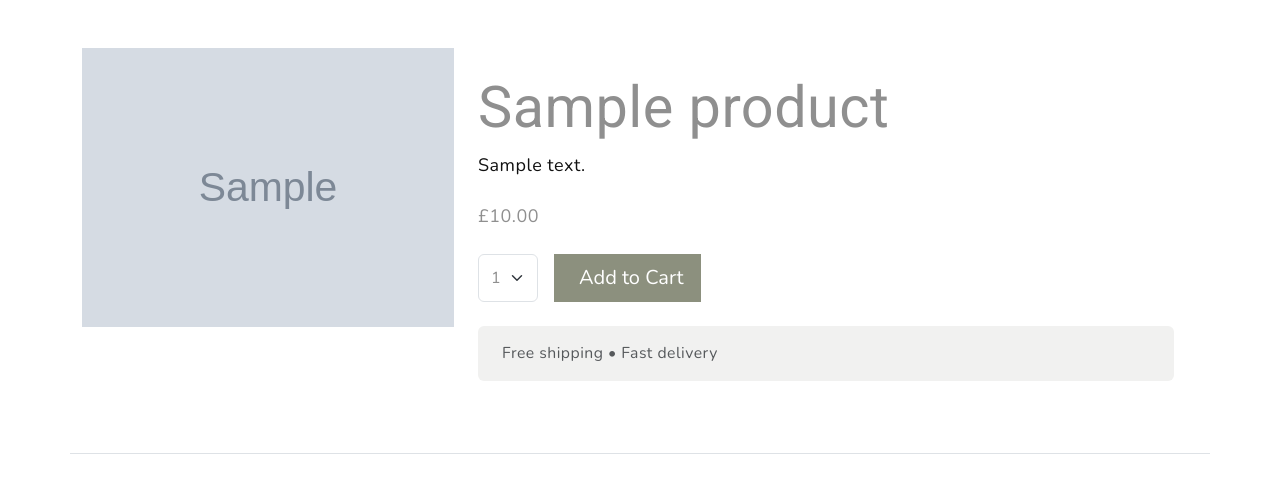
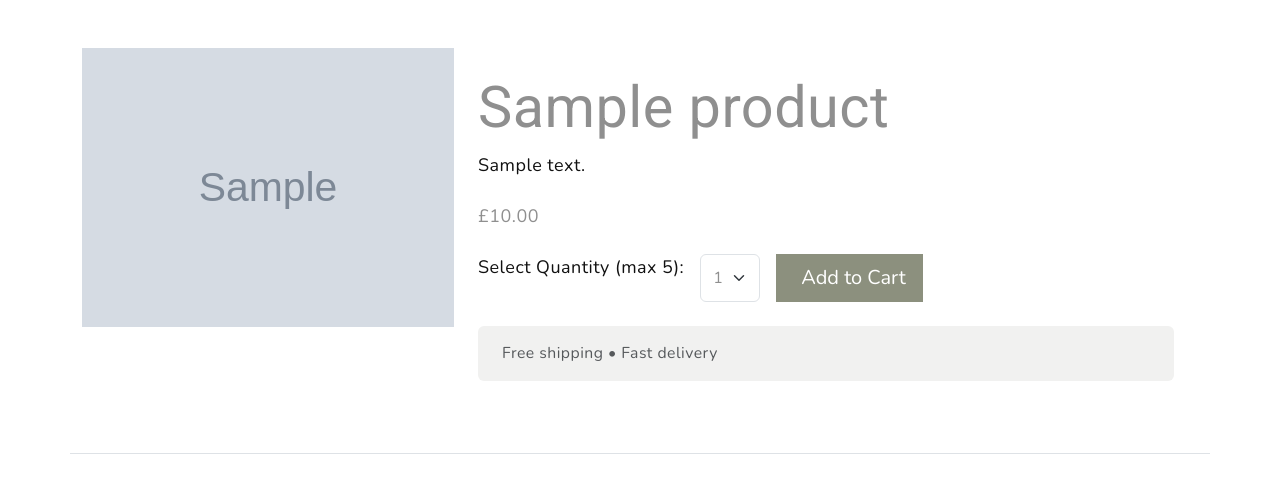
Before and after one commit to JaimieHemmings/eevee-emporium, a Django app: a page that uses store/templates/product.html in a window 1280 px wide. Shown: the part 74-575 px from the top of the page. Run offline with Django 5.2, Linux system fonts and the light colour scheme; tables that the repository leaves empty hold one stand-in row (values such as "Sample post"); grey boxes marked "Sample" are stand-in pictures; parts of the project's set-up code (start-up, migrations or seed data) failed here and were passed over; some libraries are stand-ins or nearby versions.

Commit message:
Update product.html

```diff
--- a/store/templates/product.html
+++ b/store/templates/product.html
@@ -32,6 +32,7 @@
                                 </div>
                                 {% if product.stock > 0 %}
                                 <div class="action-buttons d-flex flex-wrap gap-3">
+                                    <p>Select Quantity (max 5):</p>
                                     <select class="form-select w-auto" id="quantity-select">
                                         <option value="1">1</option>
                                         <option value="2">2</option>
```
